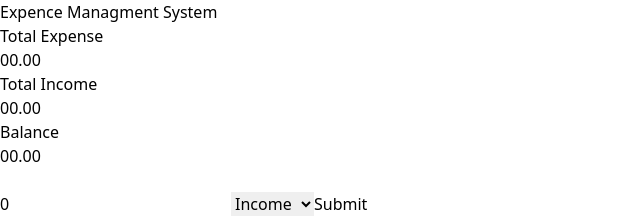
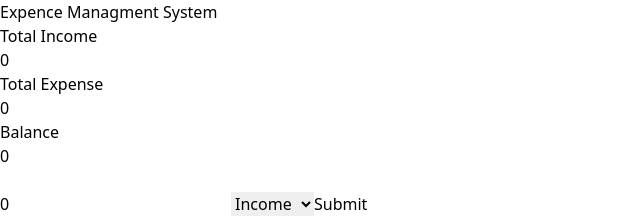
Before and after one commit to MKAIF5/ReactJs-Expense-And-Income-Managment-App-With-Tailwand, a React (Vite) app: page / in a window 1280 px wide. Shown: the top 218 px of the page, without its empty margins (0-640 px from the left). Built offline with nearby package versions, Linux system fonts and the light colour scheme.

Commit message:
80% Work Done

```diff
--- a/src/App.jsx
+++ b/src/App.jsx
@@ -4,10 +4,36 @@ function App() {
 
   const [amount, setAmount] = useState(0);
   const [type, setType] = useState("Income");
-  const [transaction , setTransactions] = useState([])
+  const [transaction , setTransactions] = useState([]);
+
   const buttonClick = () => {
     console.log(amount, "amount");
     setAmount("")
+  }
+
+    let handleTransactions = () => {
+    console.log("amount=>", amount);
+    console.log("type=>", type);
+    setTransactions([...transaction, { amount, type }]);
+    setAmount(0);
+  };
+
+  let totalIncome = transaction.reduce((acc, curr)=>{
+    return curr.type == 'income' ? acc + Number(curr.amount) : acc
+  }, 0)
+
+  let totalExpense = transaction.reduce((acc, curr)=>{
+    return curr.type == 'expense' ? acc + Number(curr.amount) : acc
+  }, 0)
+
+  let balance = totalIncome - totalExpense
+
+  let delExpense = (index)=>{
+
+    let copy = [...transaction]
+    copy.splice(index, 1)
+    setTransactions(copy)
+
   }
 
   return (
@@ -19,23 +45,23 @@ function App() {
         </div>
         <div className="flex justify-center gap-1 ">
           <div className="w-44 text-center p-6 border-solid border border-gray-300">
-            <p className="font-medium text-xl">Total Expense</p>
-            <p className="text-red-700 font-semibold">00.00</p>
+            <p className="font-medium text-xl"> Total Income</p>
+            <p className="text-green-400 font-semibold">{totalIncome}</p>
           </div>
           <div className="w-44 text-center p-6 border-solid border border-gray-300">
-            <p className="font-medium text-xl"> Total Income</p>
-            <p className="text-green-400 font-semibold">00.00</p>
+            <p className="font-medium text-xl">Total Expense</p>
+            <p className="text-red-700 font-semibold">{totalExpense}</p>
           </div>
           <div className="w-44 text-center p-6 border-solid border border-gray-300">
             <p className="font-medium text-xl">Balance</p>
-            <p className="text-yellow-500 font-semibold">00.00</p>
+            <p className="text-yellow-500 font-semibold">{balance}</p>
           </div>
         </div>
         <br />
         <div className="flex justify-center gap-3">
           <input
             onChange={(event) => setAmount(event.target.value)}
-            className=" p-2 w-96 bg-gray-100 rounded-2xl text-lg outline-none"
+            className=" p-2 w-96 bg-gray-200 rounded-2xl text-lg outline-none"
             type="number"
             value={amount}
           />
```
